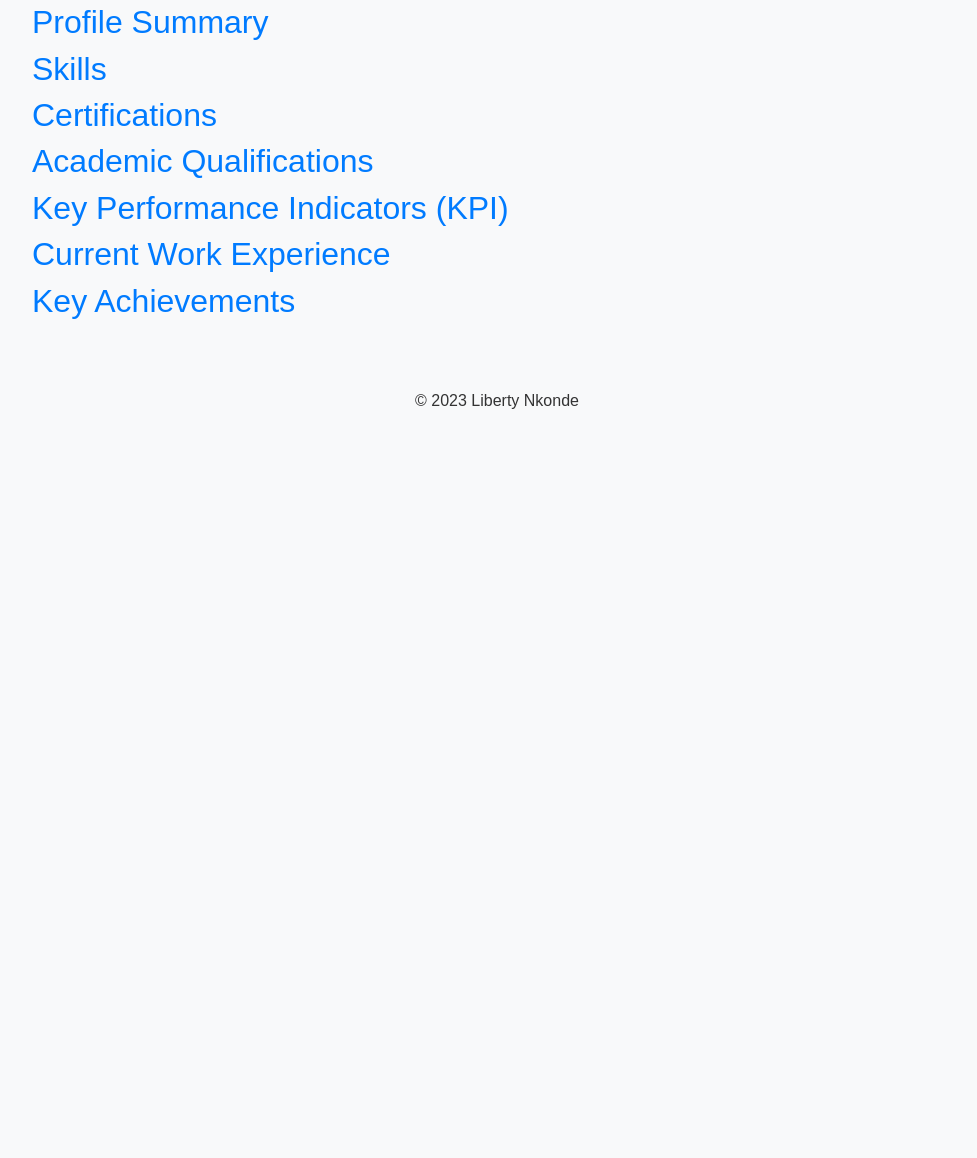
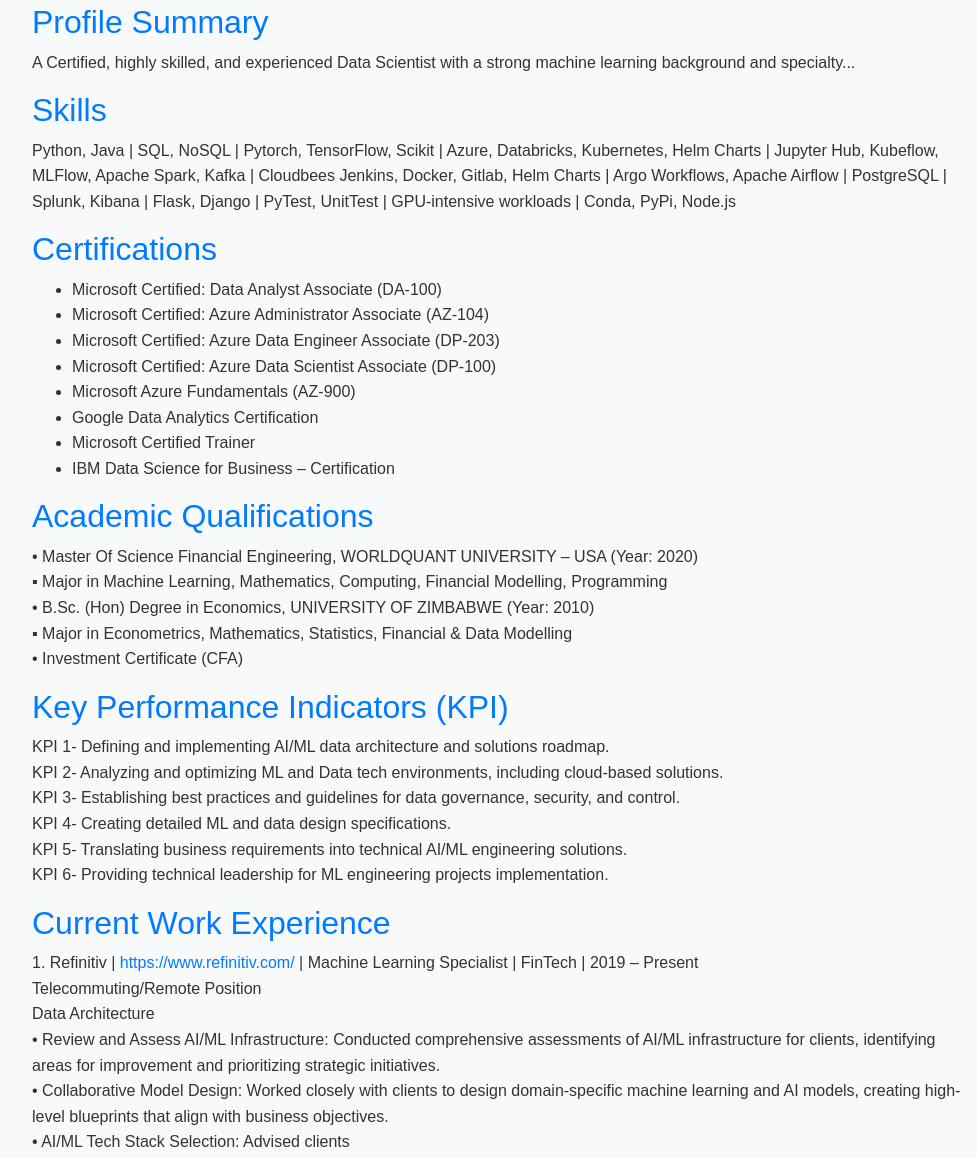
Before and after one commit to liberty-nkonde/liberty-nkonde.github.io, a plain HTML site: page index.html in a window 1280 px wide. Shown: the part 376-1534 px from the top of the page, without its empty margins (143-1120 px from the left). Before the commit the page ends 826 px from the top, so only its background shows below. Drawn offline with nearby package versions, Linux system fonts and the light colour scheme.

Commit message:
Update index.html

```diff
--- a/index.html
+++ b/index.html
@@ -82,52 +82,53 @@
     <main>
         <section id="profile" class="container">
             <h2>Profile Summary</h2>
-            <!-- Add your profile summary content here -->
+            <p>A Certified, highly skilled, and experienced Data Scientist with a strong machine learning background and specialty...</p>
         </section>
 
         <section id="skills" class="container">
             <h2>Skills</h2>
-            <!-- Add your skills content here -->
+            <p>Python, Java | SQL, NoSQL | Pytorch, TensorFlow, Scikit | Azure, Databricks, Kubernetes, Helm Charts | Jupyter Hub,
+                Kubeflow, MLFlow, Apache Spark, Kafka | Cloudbees Jenkins, Docker, Gitlab, Helm Charts | Argo Workflows, Apache
+                Airflow | PostgreSQL | Splunk, Kibana | Flask, Django | PyTest, UnitTest | GPU-intensive workloads | Conda, PyPi,
+                Node.js</p>
         </section>
 
         <section id="certifications" class="container">
             <h2>Certifications</h2>
-            <!-- Add your certifications content here -->
+            <ul>
+                <li>Microsoft Certified: Data Analyst Associate (DA-100)</li>
+                <li>Microsoft Certified: Azure Administrator Associate (AZ-104)</li>
+                <li>Microsoft Certified: Azure Data Engineer Associate (DP-203)</li>
+                <li>Microsoft Certified: Azure Data Scientist Associate (DP-100)</li>
+                <li>Microsoft Azure Fundamentals (AZ-900)</li>
+                <li>Google Data Analytics Certification</li>
+                <li>Microsoft Certified Trainer</li>
+                <li>IBM Data Science for Business – Certification</li>
+            </ul>
         </section>
 
         <section id="education" class="container">
             <h2>Academic Qualifications</h2>
-            <!-- Add your education content here -->
+            <p>• Master Of Science Financial Engineering, WORLDQUANT UNIVERSITY – USA (Year: 2020)<br>▪ Major in Machine Learning,
+                Mathematics, Computing, Financial Modelling, Programming<br>• B.Sc. (Hon) Degree in Economics, UNIVERSITY OF
+                ZIMBABWE (Year: 2010)<br>▪ Major in Econometrics, Mathematics, Statistics, Financial & Data Modelling<br>• Investment
+                Certificate (CFA)</p>
         </section>
 
         <section id="kpi" class="container">
             <h2>Key Performance Indicators (KPI)</h2>
-            <!-- Add your KPI content here -->
+            <p>KPI 1- Defining and implementing AI/ML data architecture and solutions roadmap.<br>KPI 2- Analyzing and optimizing ML
+                and Data tech environments, including cloud-based solutions.<br>KPI 3- Establishing best practices and guidelines
+                for data governance, security, and control.<br>KPI 4- Creating detailed ML and data design specifications.<br>KPI 5-
+                Translating business requirements into technical AI/ML engineering solutions.<br>KPI 6- Providing technical
+                leadership for ML engineering projects implementation.</p>
         </section>
 
         <section id="experience" class="container">
             <h2>Current Work Experience</h2>
-            <!-- Add your experience content here -->
-        </section>
-
-        <section id="achievements" class="container">
-            <h2>Key Achievements</h2>
-            <!-- Add your achievements content here -->
-        </section>
-    </main>
-
-    <!-- Footer -->
-    <footer>
-        <div class="container text-center">
-            <p>&copy; <script>document.write(new Date().getFullYear())</script> Liberty Nkonde</p>
-        </div>
-    </footer>
-
-    <!-- Bootstrap JS and other scripts -->
-    <script src="https://code.jquery.com/jquery-3.3.1.slim.min.js"></script>
-    <script src="https://cdnjs.cloudflare.com/ajax/libs/popper.js/1.14.7/umd/popper.min.js"></script>
-    <script src="https://stackpath.bootstrapcdn.com/bootstrap/4.3.1/js/bootstrap.min.js"></script>
-
-</body>
-
-</html>
+            <p>1. Refinitiv | <a href="https://www.refinitiv.com/" target="_blank">https://www.refinitiv.com/</a> | Machine Learning
+                Specialist | FinTech | 2019 – Present<br>Telecommuting/Remote Position<br>Data Architecture<br>• Review and Assess
+                AI/ML Infrastructure: Conducted comprehensive assessments of AI/ML infrastructure for clients, identifying areas for
+                improvement and prioritizing strategic initiatives.<br>• Collaborative Model Design: Worked closely with clients to
+                design domain-specific machine learning and AI models, creating high-level blueprints that align with business
+                objectives.<br>• AI/ML Tech Stack Selection: Advised clients
```
